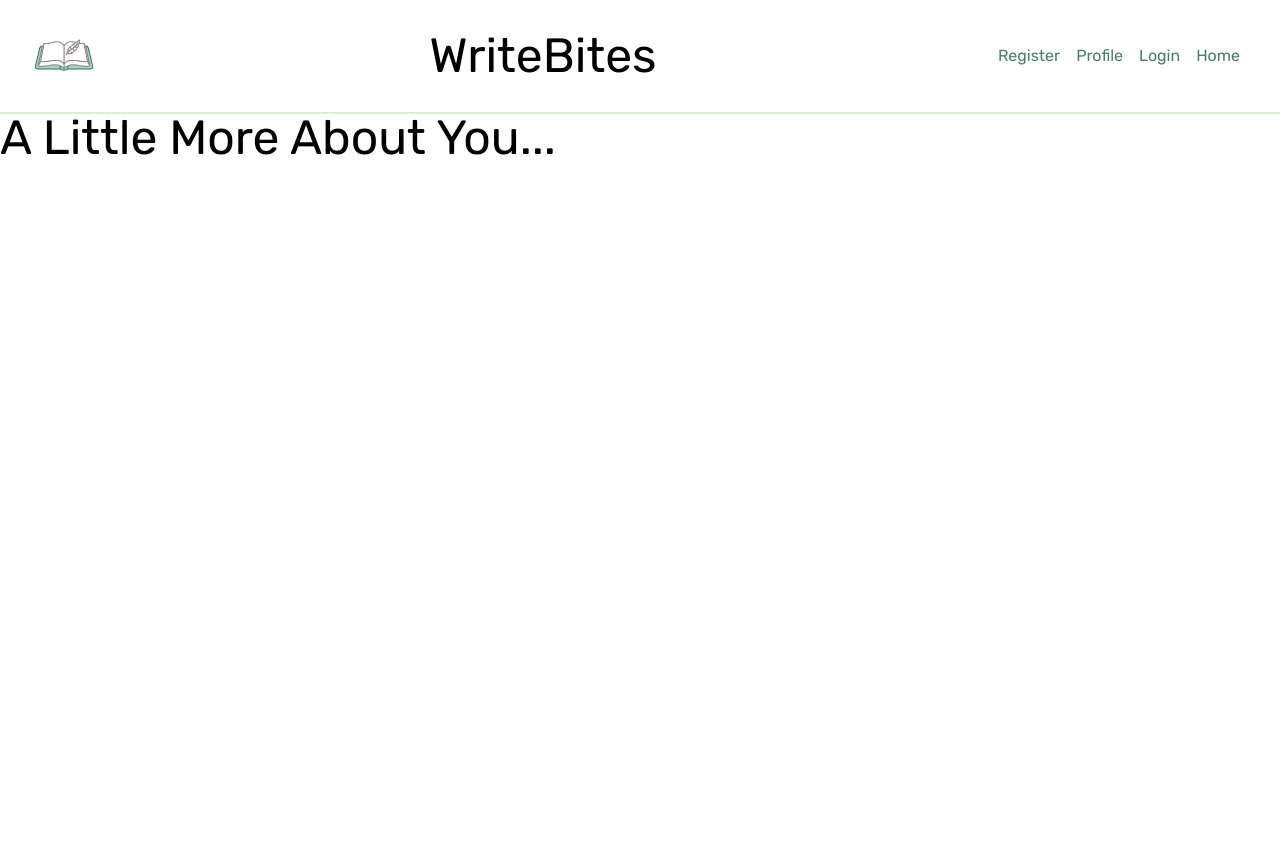
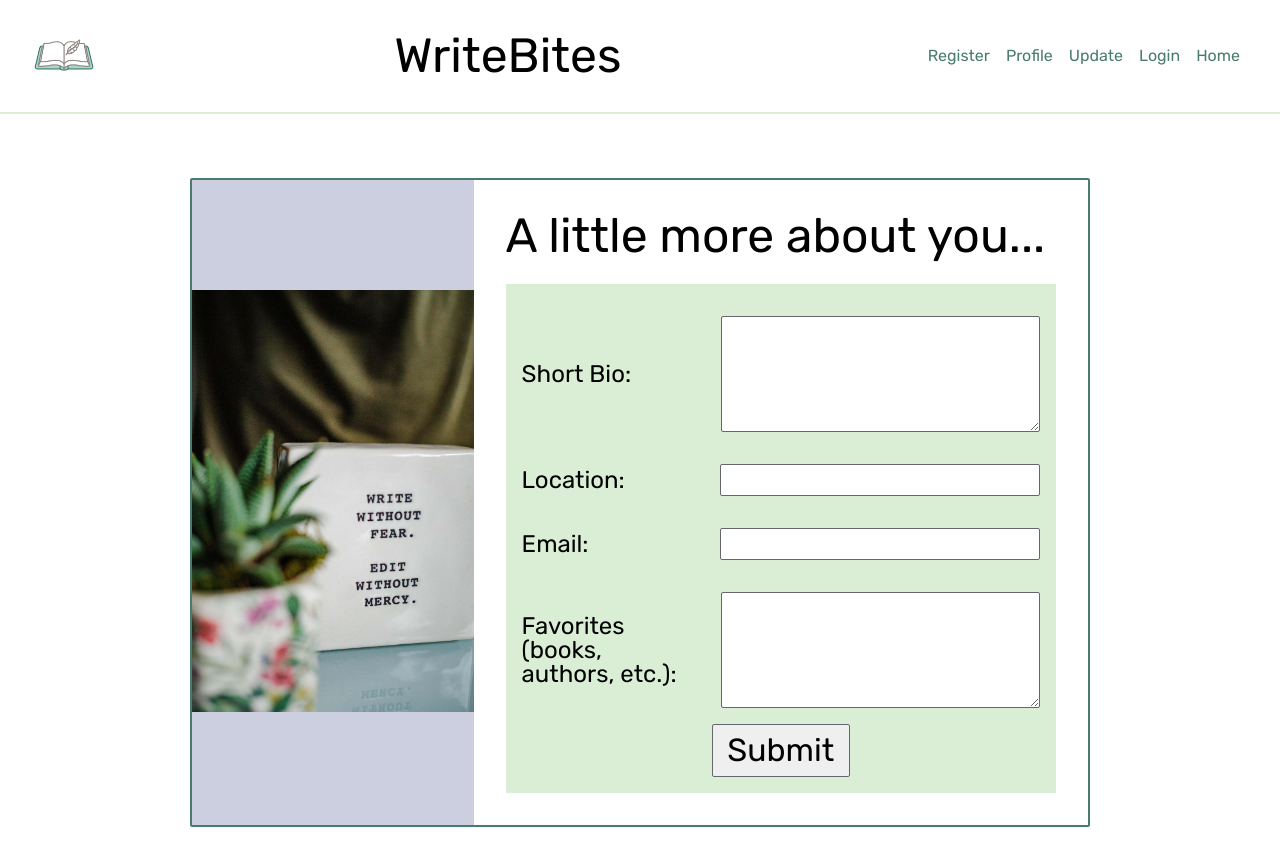
Before and after one commit to writebites/frontend-bites, a React (Create React App) app: page /aboutme in a window 1280 px wide. Shown: the top 866 px of the page. Before the commit the page ends 800 px from the top, so only its background shows below. Built offline with nearby package versions, Linux system fonts and the light colour scheme.

Commit message:
Feat: Adds content to GetUserInfo for user to add more info and Private Route to profile page

```diff
--- a/src/App.js
+++ b/src/App.js
@@ -5,6 +5,8 @@ import Login from './components/Login';
 import NavBar from './components/NavBar';
 import LandingPage from './components/LandingPage';
 import GetUserInfo from './components/GetUserInfo';
+import Profile from './components/Profile';
+import PrivateRoute from './components/PrivateRoute';
 
 function App() {
   return (
@@ -14,6 +16,7 @@ function App() {
       <Route path="/register" component={Register} />
       <Route path="/login" component={Login} />
       <Route path="/aboutme" component={GetUserInfo} />
+      <PrivateRoute path="/profile" component={Profile} />
     </div>
   );
 }
--- a/src/components/GetUserInfo.js
+++ b/src/components/GetUserInfo.js
@@ -1,9 +1,107 @@
-import React from 'react';
+import React, { useState } from 'react';
+// import axios from 'axios';
+import writeWithoutFear from '../images/writeWithoutFear.jpg';
 
-export default function GetUserInfo() {
+export default function GetUserInfo(props) {
+  const [newUser, setNewUser] = useState({
+    blurb: localStorage.getItem('blurb') || '',
+    location: localStorage.getItem('location') || '',
+    email: localStorage.getItem('email') || '',
+    favorites: localStorage.getItem('favorites') || '',
+  });
+
+  const handleChange = (e) => {
+    setNewUser({ ...newUser, [e.target.name]: e.target.value });
+  };
+
+  const handleSubmit = (e) => {
+    e.preventDefault();
+    /*
+    // TODO: update axios call here once BE has endpoint
+    axios
+      .post('http://localhost:9000/api/auth/aboutme', newUser)
+      .then((response) => {
+        localStorage.setItem('blurb', newUser.blurb);
+        localStorage.setItem('location', newUser.location);
+        localStorage.setItem('email', newUser.email);
+        localStorage.setItem('favorites', newUser.favorites);
+        // TODO: update location to push user to writing prompt page
+        props.history.push('/profile');
+      })
+      .catch((err) => {
+        console.log(err);
+      });
+      */
+    localStorage.setItem('blurb', newUser.blurb);
+    localStorage.setItem('location', newUser.location);
+    localStorage.setItem('email', newUser.email);
+    localStorage.setItem('favorites', newUser.favorites);
+    props.history.push('/profile');
+  };
+
   return (
-    <div>
-      <h1>A Little More About You...</h1>
+    <div className="register-page">
+      <div className="left-side">
+        <div className="image-container">
+          <img src={writeWithoutFear} alt="'write without fear' sign" />
+        </div>
+      </div>
+      <div className="right-side">
+        <h1>A little more about you...</h1>
+        <form onSubmit={handleSubmit}>
+          <div className="input-group">
+            <label htmlFor="blurb">Short Bio:</label>
+            <textarea
+              type="text"
+              name="blurb"
+              id="blurb"
+              value={newUser.blurb}
+              onChange={handleChange}
+              placeholder="short bio"
+              rows="5"
+            />
+          </div>
+
+          <div className="input-group">
+            <label htmlFor="location">Location:</label>
+            <input
+              type="text"
+              name="location"
+              id="location"
+              value={newUser.location}
+              onChange={handleChange}
+              placeholder="location"
+            />
+          </div>
+
+          <div className="input-group">
+            <label htmlFor="email">Email:</label>
+            <input
+              type="email"
+              name="email"
+              id="email"
+              value={newUser.email}
+              onChange={handleChange}
+              placeholder="email"
+            />
+          </div>
+
+          <div className="input-group">
+            <label htmlFor="favorites">Favorites (books, authors, etc.):</label>
+            <textarea
+              type="text"
+              name="favorites"
+              id="favorites"
+              value={newUser.favorites}
+              onChange={handleChange}
+              placeholder="favorite books, authors, etc."
+              rows="5"
+            />
+          </div>
+
+          <button type="submit">Submit</button>
+        </form>
+      </div>
     </div>
   );
 }
--- a/src/components/Login.js
+++ b/src/components/Login.js
@@ -31,7 +31,7 @@ export default function Login(props) {
       .then((response) => {
         localStorage.setItem('token', response.data.token);
         localStorage.setItem('username', newUser.username);
-        props.history.push('/aboutme');
+        props.history.push('/profile');
         /*
             // To get the information from the token payload:
             const base64 = response.data.token.split('.')[1];
--- a/src/components/NavBar.js
+++ b/src/components/NavBar.js
@@ -11,7 +11,8 @@ export default function NavBar() {
       <h1>WriteBites</h1>
       <nav>
         <Link to="/register">Register</Link>
-        <Link to="/aboutme">Profile</Link>
+        <Link to="/profile">Profile</Link>
+        <Link to="/aboutme">Update</Link>
         <Link to="/login">Login</Link>
         <Link to="/">Home</Link>
       </nav>
--- /dev/null
+++ b/src/components/Profile.js
@@ -0,0 +1,13 @@
+import React from 'react';
+import typingOnComputer from '../images/typingOnComputer.jpg';
+
+export default function Profile() {
+  return (
+    <div className="landing-page">
+      <h1>Profile</h1>
+      <div className="image-container">
+        <img src={typingOnComputer} alt="typing on computer" />
+      </div>
+    </div>
+  );
+}
--- a/src/stylesheets/form.scss
+++ b/src/stylesheets/form.scss
@@ -27,7 +27,8 @@ form {
         display: none;
       }
     }
-    input {
+    input,
+    textarea {
       width: 60%;
       font-size: 1em;
       padding-left: 0.2em;
```
Also changed, not shown: src/images/writeWithoutFear.jpg (added).
